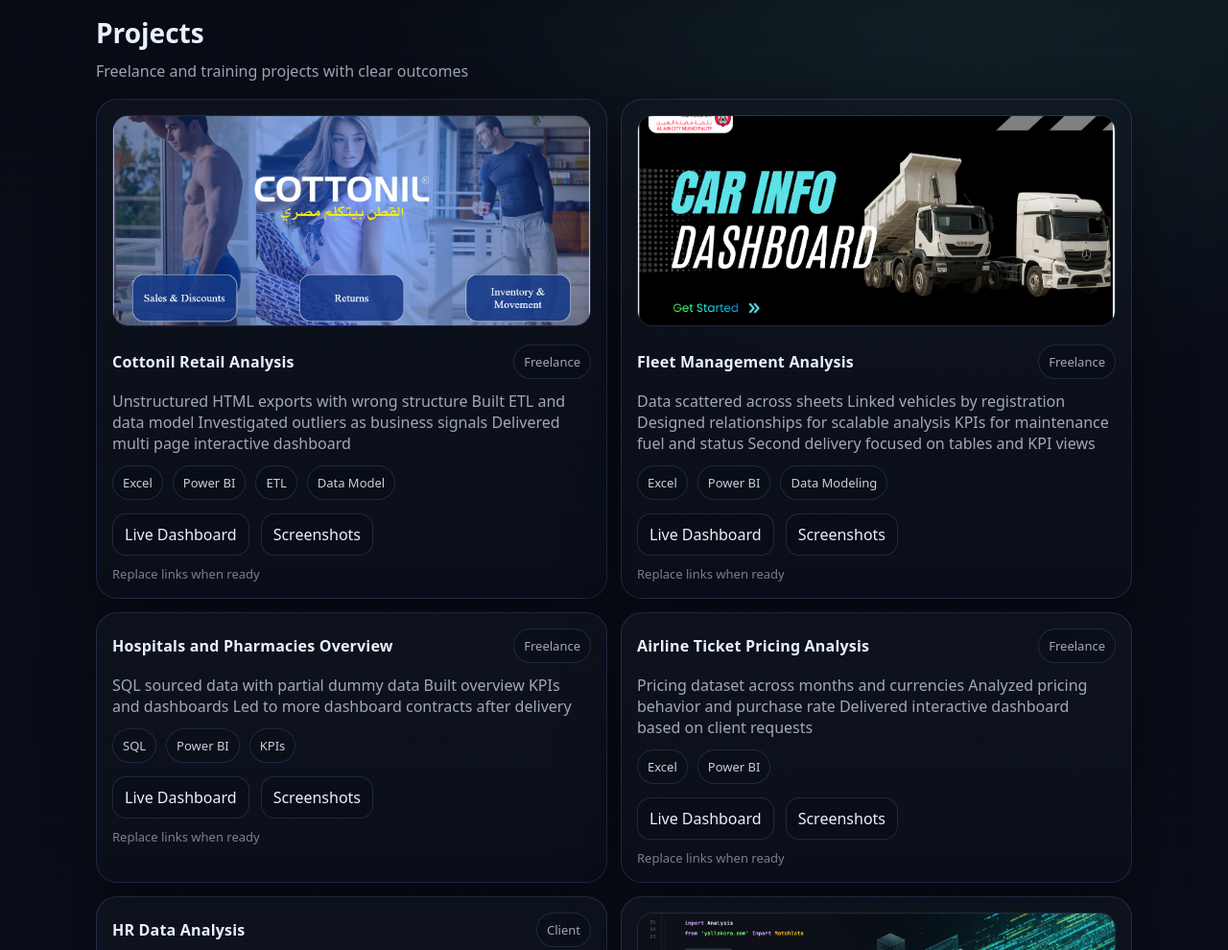
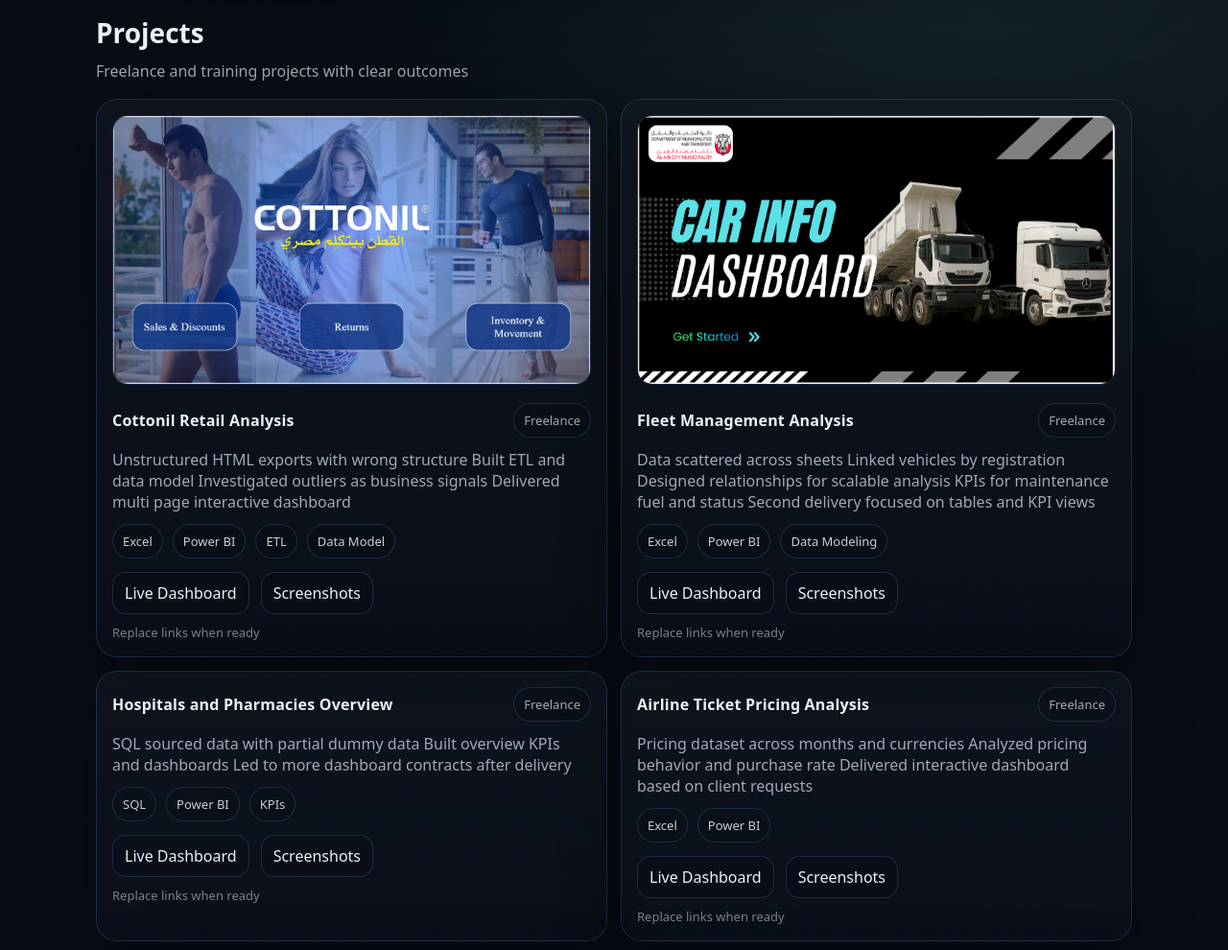
Before and after one commit to SaifGhonem/SaifGhonem.github.io, a plain HTML site: page index.html in a window 1280 px wide. Shown: the part 1300-2290 px from the top of the page at 96% size. Drawn offline with nearby package versions, Linux system fonts and the light colour scheme; animation ran at ten frames a second.

Commit message:
Update style.css

```diff
--- a/style.css
+++ b/style.css
@@ -528,7 +528,8 @@
 
 .card-img{
   width:100%;
-  height:220px;
+  aspect-ratio: 16 / 9;
+  height:auto;
   object-fit:cover;
   border-radius:16px;
   border:1px solid var(--line);
```
